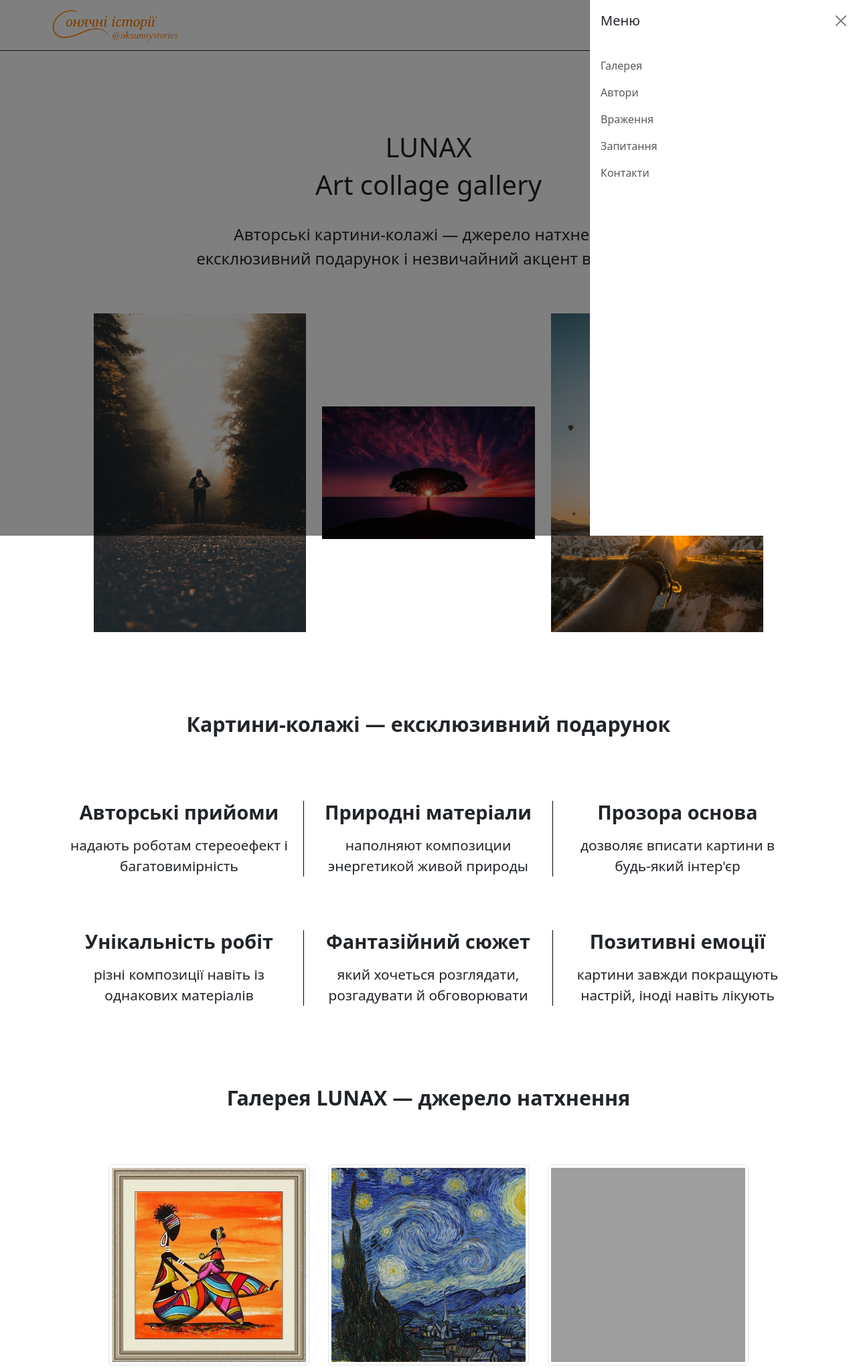
After one commit to quietix/sunnyCollages, a Flask app: template templates/navbar.html in a window 1280 px wide, after a click that opens the changed part. The commit adds this page. Shown: the top 2043 px of the page at 67% size. Run offline with Flask 3, Linux system fonts and the light colour scheme; the template is opened without the code that fills it, so the values that code supplies are empty; grey boxes are pictures that could not be loaded.

Commit message:
jinja implementation

```diff
--- a/app.py
+++ b/app.py
@@ -3,9 +3,5 @@ from flask import Flask, render_template
 app = Flask(__name__)
 
 @app.route('/')
-def hello():
-    return "<h1>Hello User!</h1>"
-
-@app.route('/home/')
 def home():
-    return render_template('html/home.html')
+    return render_template('navbar.html')
--- /dev/null
+++ b/static/css/media_styles.css
@@ -0,0 +1,17 @@
+@media (max-width: 1200px) {
+    .container .justify-content-center {
+        justify-content: flex-start;
+    }
+
+    .nav {
+        display: none;
+    }
+
+    .nav-item {
+        margin-left: 0;
+    }
+
+    .navbar-toggler {
+        display: block;
+    }
+}
--- a/templates/css/styles.css
+++ b/static/css/styles.css
@@ -3,23 +3,18 @@
     box-sizing: border-box;
 }
 
-body {
-    /*background: #fff3da;*/
+/* Nav (navigation) */
+.navbar {
+    border-bottom: 1px solid;
 }
 
-/* Nav (navigation) */
-.nav-link {
-    color: black;
-    font-size: 1.4em;
-}
-
-.nav {
-    border-bottom: 1px solid black;
-    padding: 15px;
+#logo {
+    object-fit: cover;
+    width: 15vw;
 }
 
 .navbar-brand {
-    margin-right: 15vw;
+    margin-left: 5vw;
 }
 
 /* Main */
--- a/templates/js/app.js
+++ b/static/js/app.js
@@ -1,4 +1,4 @@
-function updateFigcaptions(){
+function updateFigcaptions() {
     let images = document.querySelectorAll('.grid-container img')
 
     for (let i = 0; i < images.length; i++) {
--- a/templates/css/media_styles.css
+++ /dev/null
@@ -1,3 +0,0 @@
-@media screen and (max-width: 992px){
-
-}
--- a/templates/html/home.html
+++ b/templates/home.html
@@ -1,67 +1,21 @@
 <!DOCTYPE html>
 <html lang="en">
+
 <head>
     <meta charset="UTF-8">
-    <link href="https://cdn.jsdelivr.net/npm/bootstrap@5.3.0/dist/css/bootstrap.min.css" rel="stylesheet" integrity="sha384-9ndCyUaIbzAi2FUVXJi0CjmCapSmO7SnpJef0486qhLnuZ2cdeRhO02iuK6FUUVM" crossorigin="anonymous">
-    <link rel="stylesheet" href="../css/styles.css">
-    <link rel="stylesheet" href="../css/media_styles.css">
-    <script src="https://cdn.jsdelivr.net/npm/bootstrap@5.3.0/dist/js/bootstrap.bundle.min.js" integrity="sha384-geWF76RCwLtnZ8qwWowPQNguL3RmwHVBC9FhGdlKrxdiJJigb/j/68SIy3Te4Bkz" crossorigin="anonymous"></script>
-    <script type="module" src="../js/app.js"></script>
+    <link rel="stylesheet" href="https://cdn.jsdelivr.net/npm/bootstrap@5.3.0/dist/css/bootstrap.min.css"
+        integrity="sha384-9ndCyUaIbzAi2FUVXJi0CjmCapSmO7SnpJef0486qhLnuZ2cdeRhO02iuK6FUUVM" crossorigin="anonymous">
+    <link rel="stylesheet" href="{{ url_for('static', filename='css/styles.css') }}">
+    <link rel="stylesheet" href="{{ url_for('static', filename='css/media_styles.css') }}">
+    <script src="https://cdn.jsdelivr.net/npm/bootstrap@5.3.0/dist/js/bootstrap.bundle.min.js"
+        integrity="sha384-geWF76RCwLtnZ8qwWowPQNguL3RmwHVBC9FhGdlKrxdiJJigb/j/68SIy3Te4Bkz"
+        crossorigin="anonymous"></script>
+    <script type="text/javascript" src="{{ url_for('static', filename='js/app.js') }}"></script>
     <title>Lunax</title>
 </head>
+
 <body>
-
-<!--    <nav class="navbar navbar-expand-lg">-->
-<!--        <div class="container-fluid">-->
-<!--            <button class="navbar-toggler" type="button" data-bs-toggle="collapse" data-bs-target="#navbarSupportedContent" aria-controls="navbarSupportedContent" aria-expanded="false" aria-label="Toggle navigation">-->
-<!--                <span class="navbar-toggler-icon"></span>-->
-<!--            </button>-->
-<!--            <div class="collapse navbar-collapse justify-content-center" id="navbarSupportedContent">-->
-<!--                <ul class="nav justify-content-center">-->
-<!--                    <li class="nav-item">-->
-<!--                        <a class="navbar-brand" id="common_logo" href="#">-->
-<!--                            <img src="../images/logo.png" alt="logo" height="50em" width="100vw">-->
-<!--                        </a>-->
-<!--                    </li>-->
-<!--                    <li class="nav-item">-->
-<!--                        <a class="nav-link active" aria-current="page" href="#">Галерея</a>-->
-<!--                    </li>-->
-<!--                    <li class="nav-item">-->
-<!--                        <a class="nav-link" href="#">Автори</a>-->
-<!--                    </li>-->
-<!--                    <li class="nav-item">-->
-<!--                        <a class="nav-link" href="#">Враження</a>-->
-<!--                    </li>-->
-<!--                    <li class="nav-item">-->
-<!--                        <a class="nav-link" href="#">Запитання</a>-->
-<!--                    </li>-->
-<!--                    <li class="nav-item">-->
-<!--                        <a class="nav-link" href="#">Контакти</a>-->
-<!--                    </li>-->
-<!--                </ul>-->
-<!--            </div>-->
-<!--        </div>-->
-<!--    </nav>-->
-
-    <nav class="navbar navbar-expand-lg bg-body-tertiary">
-        <div class="container-fluid">
-            <a class="navbar-brand" href="#">Navbar</a>
-            <button class="navbar-toggler" type="button" data-bs-toggle="collapse" data-bs-target="#navbarSupportedContent" aria-controls="navbarSupportedContent" aria-expanded="false" aria-label="Toggle navigation">
-                <span class="navbar-toggler-icon"></span>
-            </button>
-            <div class="collapse navbar-collapse" id="navbarSupportedContent">
-                <ul class="navbar-nav me-auto mb-2 mb-lg-0">
-                    <li class="nav-item">
-                        <a class="nav-link active" aria-current="page" href="#">Home</a>
-                    </li>
-                    <li class="nav-item">
-                        <a class="nav-link" href="#">Link</a>
-                    </li>
-                </ul>
-            </div>
-        </div>
-    </nav>
-
+    {% block header %}{% endblock %}
 
     <div class="container text-center" id="main_logo_quote">
         <h1>LUNAX</h1>
@@ -74,13 +28,13 @@
     <div class="container text-center" id="photo_demonstration_section">
         <div class="row">
             <div class="col">
-                <img src="../images/demonstrative_photo_1.png" alt="demonstrative_photo">
+                <img src="{{ url_for('static', filename='images/demonstrative_photo_1.png') }}" alt="demonstrative_photo">
             </div>
             <div class="col">
-                <img src="../images/demonstrative_photo_2.jpg" alt="demonstrative_photo">
+                <img src="{{ url_for('static', filename='images/demonstrative_photo_2.jpg') }}" alt="demonstrative_photo">
             </div>
             <div class="col">
-                <img src="../images/demonstrative_photo_3.jpg" alt="demonstrative_photo">
+                <img src="{{ url_for('static', filename='images/demonstrative_photo_3.jpg') }}" alt="demonstrative_photo">
             </div>
         </div>
     </div>
@@ -119,13 +73,13 @@
         </div>
     </div>
 
-    <div class="container text-center section section_3">
+    <div class="container text-center section section_3" id="gallery-section">
         <h2 class="section_quote section_quote_header">Галерея LUNAX — джерело натхнення</h2>
         <div class="d-flex flex-wrap justify-content-evenly align-items-center">
             <div class="container grid-container">
                 <figure>
                     <div class="img-wrapper">
-                        <img src="../images/painting_1.png" class="img-thumbnail" alt="picture">
+                        <img src="{{ url_for('static', filename='images/painting_1.png') }}" class="img-thumbnail" alt="picture">
                     </div>
                     <figcaption>
                         <p>Когда человека не было на Земле</p>
@@ -133,7 +87,7 @@
                 </figure>
                 <figure>
                     <div class="img-wrapper">
-                        <img src="../images/painting_2.png" class="img-thumbnail" alt="picture">
+                        <img src="{{ url_for('static', filename='images/painting_2.png') }}" class="img-thumbnail" alt="picture">
                     </div>
                     <figcaption>
                         <p>Брызги шампанского о борт корабля</p>
@@ -141,7 +95,7 @@
                 </figure>
                 <figure>
                     <div class="img-wrapper">
-                        <img src="../images/painting_3.png" class="img-thumbnail" alt="picture">
+                        <img src="{{ url_for('static', filename='images/painting_3.png') }}" class="img-thumbnail" alt="picture">
                     </div>
                     <figcaption>
                         <p>Жизнь зарождалась в воде</p>
@@ -149,7 +103,7 @@
                 </figure>
                 <figure>
                     <div class="img-wrapper">
-                        <img src="../images/painting_4.png" class="img-thumbnail" alt="picture">
+                        <img src="{{ url_for('static', filename='images/painting_4.png') }}" class="img-thumbnail" alt="picture">
                     </div>
                     <figcaption>
                         <p>Весна, весна, весна - пришла</p>
@@ -157,7 +111,7 @@
                 </figure>
                 <figure>
                     <div class="img-wrapper">
-                        <img src="../images/painting_5.png" class="img-thumbnail" alt="picture">
+                        <img src="{{ url_for('static', filename='images/painting_5.png') }}" class="img-thumbnail" alt="picture">
                     </div>
                     <figcaption>
                         <p>Цвет папоротника</p>
@@ -165,7 +119,7 @@
                 </figure>
                 <figure>
                     <div class="img-wrapper">
-                        <img src="../images/painting_6.png" class="img-thumbnail" alt="picture">
+                        <img src="{{ url_for('static', filename='images/painting_6.png') }}" class="img-thumbnail" alt="picture">
                     </div>
                     <figcaption>
                         <p>Уточка приводнилась</p>
@@ -175,4 +129,5 @@
         </div>
     </div>
 </body>
+
 </html>
--- /dev/null
+++ b/templates/navbar.html
@@ -0,0 +1,40 @@
+{% extends 'home.html' %}
+
+{% block header %}
+    <nav class="navbar">
+        <div class="container-fluid">
+            <a class="navbar-brand" href="#">
+                <img id="logo" src="{{ url_for('static', filename='images/logo.png') }}" alt="logo">
+            </a>
+            <button class="navbar-toggler" type="button" data-bs-toggle="offcanvas" data-bs-target="#offcanvasNavbar"
+                aria-controls="offcanvasNavbar" aria-label="Toggle navigation">
+                <span class="navbar-toggler-icon"></span>
+            </button>
+            <div class="offcanvas offcanvas-end" tabindex="-1" id="offcanvasNavbar" aria-labelledby="offcanvasNavbarLabel">
+                <div class="offcanvas-header">
+                    <h5 class="offcanvas-title" id="offcanvasNavbarLabel">Меню</h5>
+                    <button type="button" class="btn-close" data-bs-dismiss="offcanvas" aria-label="Close"></button>
+                </div>
+                <div class="offcanvas-body">
+                    <ul class="navbar-nav justify-content-end flex-grow-1 pe-3">
+                        <li class="nav-item">
+                            <a class="nav-link" href="#gallery-section">Галерея</a>
+                        </li>
+                        <li class="nav-item">
+                            <a class="nav-link" href="#">Автори</a>
+                        </li>
+                        <li class="nav-item">
+                            <a class="nav-link" href="#">Враження</a>
+                        </li>
+                        <li class="nav-item">
+                            <a class="nav-link" href="#">Запитання</a>
+                        </li>
+                        <li class="nav-item">
+                            <a class="nav-link" href="#">Контакти</a>
+                        </li>
+                    </ul>
+                </div>
+            </div>
+        </div>
+    </nav>
+{% endblock %}
```
Also changed, not shown: static/images/demonstrative_photo_1.png (added), static/images/demonstrative_photo_2.jpg (added), static/images/demonstrative_photo_3.jpg (added), static/images/logo.png (added), static/images/painting_1.png (added), static/images/painting_2.png (added), templates/images/logo.png (deleted), 14 other files.
